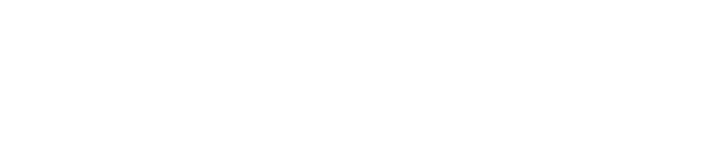
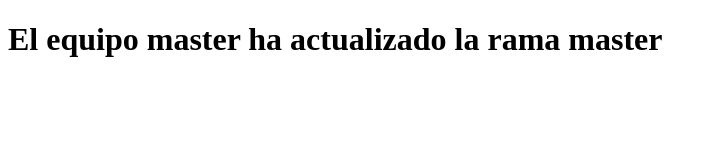
Before and after one commit to msastreharo/trying-branches-2, a plain HTML site: page index.html in a window 1280 px wide. Shown: the whole page, without its empty margins (0-717 px from the left). Drawn offline with Linux system fonts and the light colour scheme.

Commit message:
Primera actualización por master

```diff
--- a/index.html
+++ b/index.html
@@ -5,6 +5,6 @@
     <title>Title</title>
 </head>
 <body>
-
+    <h1>El equipo master ha actualizado la rama master</h1>
 </body>
 </html>
```
